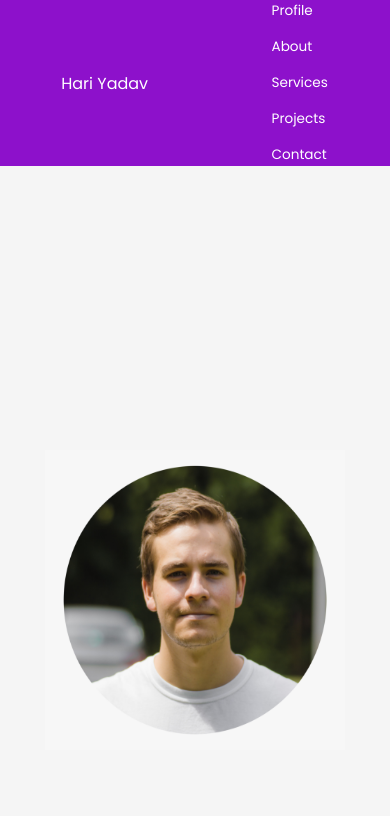
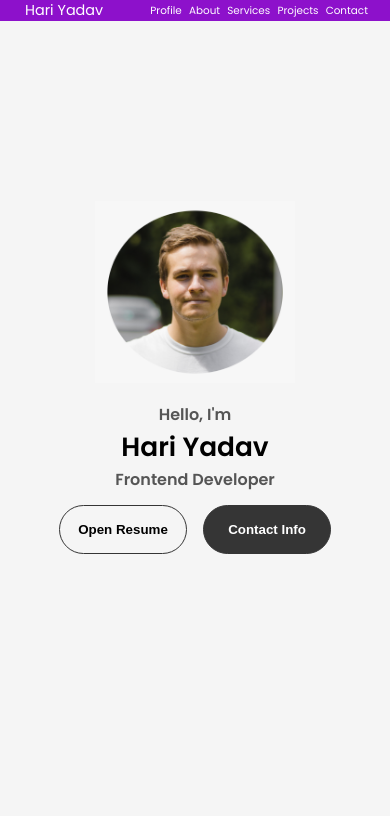
Before and after one commit to ANURODHOP/Portfolio-Project-High-School, a plain HTML site: page index.html in a window 390 px wide. Shown: the top 816 px of the page. Drawn offline with Linux system fonts and the light colour scheme; a script that the page names is missing.

Commit message:
Add files via upload

```diff
--- a/mobile.css
+++ b/mobile.css
@@ -1,61 +1,71 @@
-@media only screen and (max-width: 1200px){
-    section{
+@media only screen and (max-width: 1200px) {
+    section {
         margin: none;
     }
-    .outer{
+
+    .outer {
         margin: 50px -150px;
     }
 }
 
-@media screen and (max-width: 889px){
-    .nav-links{
+@media screen and (max-width: 889px) {
+    .nav-links {
         gap: 1rem;
     }
-    .nav-links li{
+
+    .nav-links li {
         font-size: 1.3rem;
     }
-    #profile{
+
+    #profile {
         gap: 1.2rem;
         flex-direction: column;
         align-items: center;
         justify-content: center;
     }
-    .section__pic-container{
+
+    .section__pic-container {
         align-items: center;
         justify-content: center;
     }
-    .section__pic-container img{
+
+    .section__pic-container img {
         width: 300px;
         height: 300px;
     }
-    .section-container{
+
+    .section-container {
         width: 100%;
         gap: 0rem;
         flex-direction: column;
         justify-content: center;
     }
-    #about{
+
+    #about {
         height: max-content;
     }
-    .about-details-container{
+
+    .about-details-container {
         max-width: 80%;
         text-align: center;
         justify-content: center;
     }
 }
 
-@media screen and (max-width: 768px){
-    .logo{
+@media screen and (max-width: 768px) {
+    .logo {
         font-size: 1.3rem;
     }
-    .nav-links{
+
+    .nav-links {
         padding: 5px;
     }
-    .nav-links li{
+
+    .nav-links li {
         font-size: 1.1rem;
     }
 
-    div.outer{
+    div.outer {
         width: 100vw;
         flex-direction: column;
         justify-content: center;
@@ -63,84 +73,159 @@
         min-height: fit-content;
         gap: 15px;
     }
-    .card:hover{
+
+    .card:hover {
         transform: none;
     }
-    div.outer div.card{
+
+    div.outer div.card {
         max-width: 40vw;
         height: 100px;
     }
-    div.outer div.project{
+
+    div.outer div.project {
         max-width: 50vw;
         height: max-content;
     }
-    div.project img{
+
+    div.project img {
         width: 100%;
     }
-    section#services,section#projects{
+
+    section#services,
+    section#projects {
         height: max-content;
+    }
+
+    .section__text__p2 {
+        font-size: 1.55rem;
+        margin-bottom: 1rem;
+    }
+
+    .title {
+        font-size: 2rem;
+        text-align: center;
     }
 }
 
-@media screen and (max-width: 600px){
-    section{
+@media screen and (max-width: 600px) {
+    .nav-links {
+        padding: 0;
+        gap: 0.45rem;
+    }
+
+    section {
         margin: auto;
     }
-    #about{
+
+    #about {
         width: 100%;
     }
-    .about-details-container{
+
+    .about-details-container {
         max-width: 80%;
         justify-content: center;
         align-items: center;
     }
-    .section-container{
+
+    .section-container {
         margin: auto;
     }
 
-    div.card{
+    div.card {
         width: 75%;
         height: max-content;
     }
-    div.outer{
+
+    div.outer {
         margin: auto;
         height: max-content;
     }
-    div.outer div.card{
+
+    div.outer div.card {
         max-width: 40vw;
         height: max-content;
     }
 
 }
 
-@media screen and (max-width: 480px){
-    .logo{
-        font-size: 1rem;
+@media screen and (max-width: 480px) {
+    .logo {
+        font-size: 0.9rem;
+        padding-left: 5px;
+        padding-right: 7px;
     }
-    .nav-links{
+
+    .desktop-nav {
+        padding: 10px;
         flex-direction: column;
-        padding: 1px;
     }
-    nav{
+
+    .nav-links li:nth-child(5) {
+        padding-right: 2px;
+    }
+
+    nav {
         height: fit-content;
     }
-    .nav-links li{
-        font-size: 0.85rem;
+
+    .nav-links li {
+        font-size: 0.65rem;
     }
-    #profile{
-        padding-top: 400px;
-    }
-    #about{
-        margin-top: 150px;
-    }
-    div.card{
+
+    div.card {
         justify-content: left;
         max-width: 95%;
         height: max-content;
+        font-size: 0.8rem;
     }
-    div.project{
+
+    div.project {
         max-width: 95%;
+        height: max-content;
+        font-size: 0.7rem;
+    }
+
+    .section__pic-container {
+        width: 200px;
         height: max-content;
     }
 
+    .section__pic-container img {
+        width: 100%;
+        height: 100%;
+    }
+
+    #profile {
+        padding-top: 80px;
+    }
+
+    .section_text {
+        margin: 0;
+        padding: 0;
+    }
+
+    .about-details-container {
+        font-size: 0.7rem;
+    }
+
+    .text_container {
+        margin-top: 10px;
+    }
+
+    .section__text__p2 {
+        font-size: 1rem;
+        margin-bottom: 0.85rem;
+    }
+
+    .title {
+        font-size: 1.65rem;
+        text-align: center;
+    }
+    footer p{
+        font-size: 0.7rem;
+    }
+    .contact-info-container p{
+        font-size: 0.85rem;
+    }
 }
```
